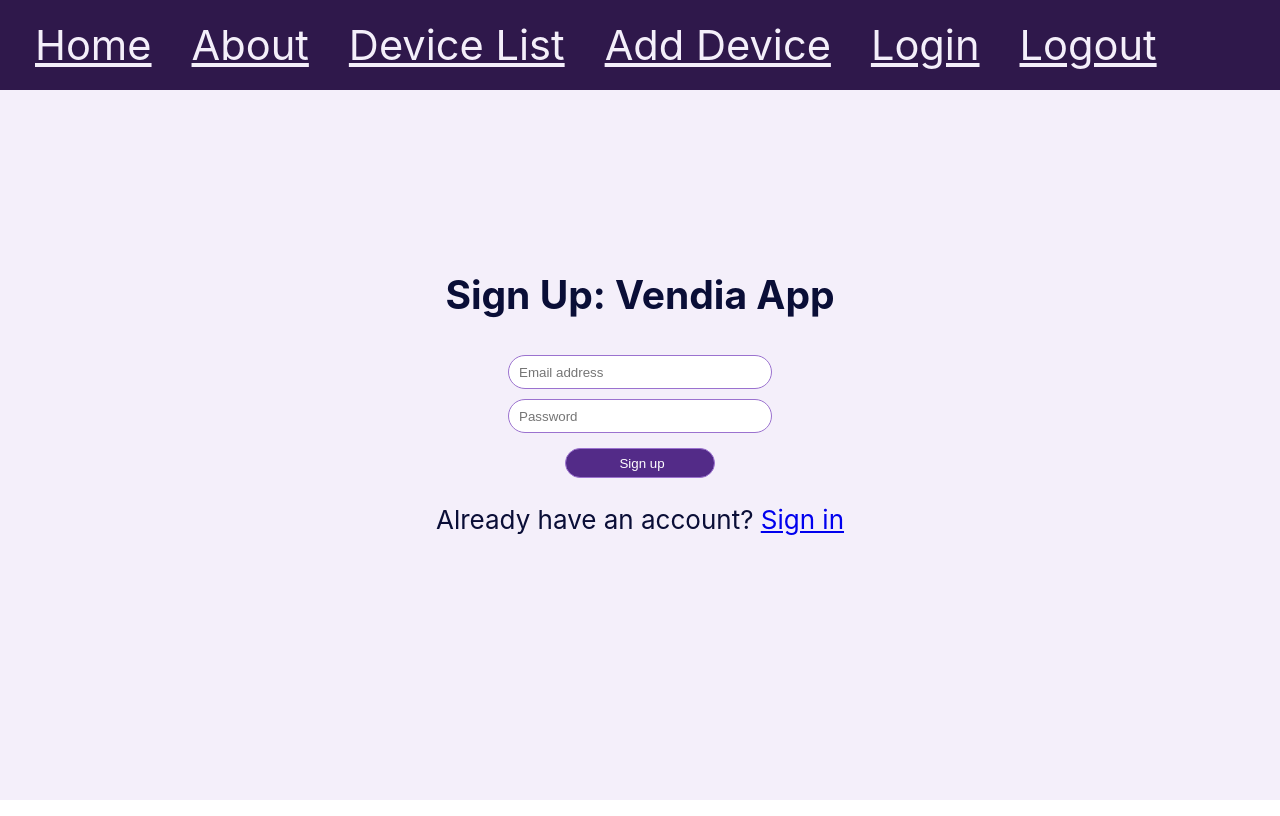
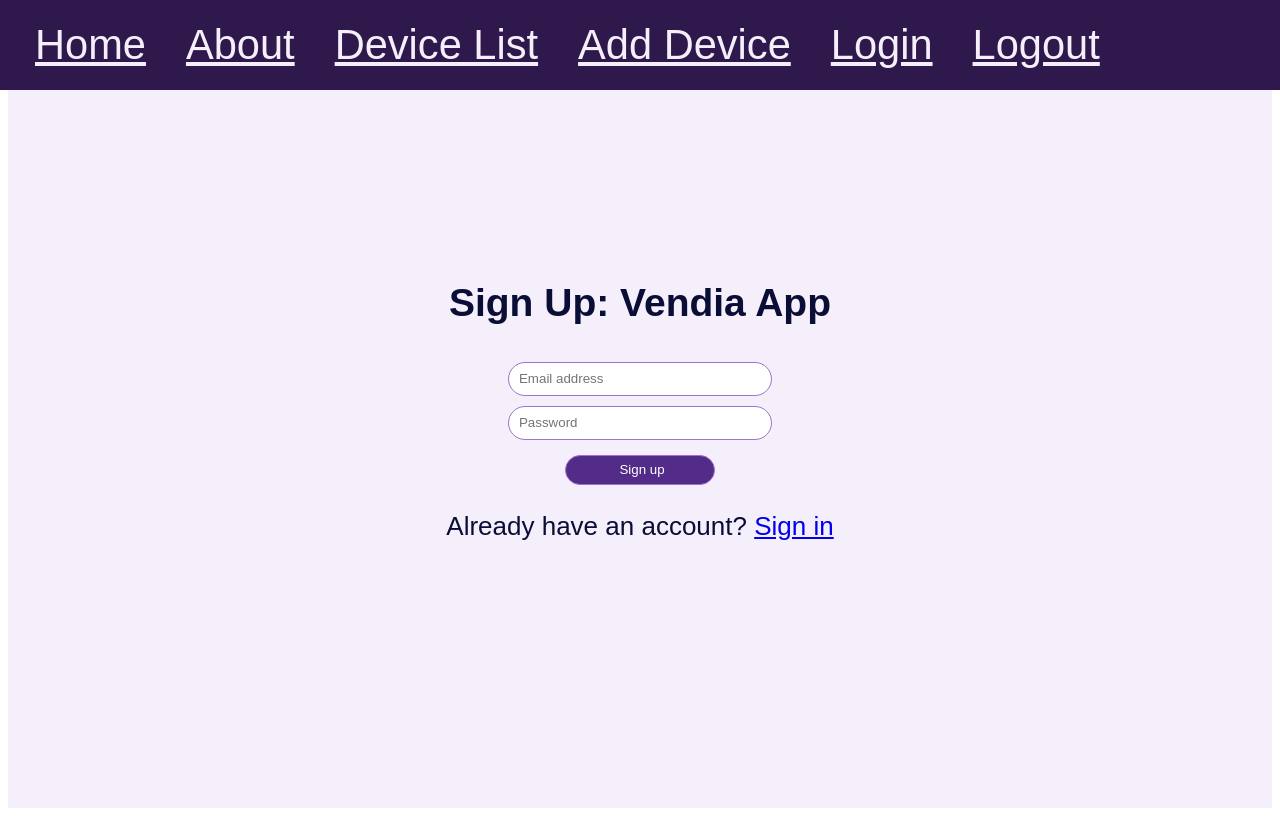
Before and after one commit to maxscottrutherford/BeamTeamCSC131, a React (Create React App) app: page /signup in a window 1280 px wide. Built offline with nearby package versions, Linux system fonts and the light colour scheme; no server answers; what @vendia/client would draw is missing.

Commit message:
Removed duplicate files

```diff
--- a/src/App.css
+++ b/src/App.css
@@ -1,6 +1,7 @@
 .App {
   text-align: center;
   text-decoration: none;
+  font-family: sans-serif;
 }
 
 .App-header {
--- a/src/Navbar.css
+++ /dev/null
@@ -1,30 +0,0 @@
-/* Navbar.css */
-
-nav {
-	color: #fff;
-	width:100%;
-	height: 110px;
-	display: flex;
-	align-items: center;
-  }
-
-  ul {
-	list-style-type: none;
-	padding: 0;
-	margin: 0;
-  }
-
-  li {
-	text-align: center;
-	display: inline;
-	margin-right: 80px;
-  }
-
-  a {
-	text-decoration: none;
-	color: #fff;
-  }
-
-  a:hover {
-	text-decoration: underline;
-  }
--- a/src/index.css
+++ /dev/null
@@ -1,13 +0,0 @@
-body {
-  margin: 0;
-  font-family: -apple-system, BlinkMacSystemFont, 'Segoe UI', 'Roboto', 'Oxygen',
-    'Ubuntu', 'Cantarell', 'Fira Sans', 'Droid Sans', 'Helvetica Neue',
-    sans-serif;
-  -webkit-font-smoothing: antialiased;
-  -moz-osx-font-smoothing: grayscale;
-}
-
-code {
-  font-family: source-code-pro, Menlo, Monaco, Consolas, 'Courier New',
-    monospace;
-}
--- a/src/index.js
+++ b/src/index.js
@@ -1,6 +1,5 @@
 import React from 'react';
 import ReactDOM from 'react-dom/client';
-import './index.css';
 import App from './App';
 import reportWebVitals from './reportWebVitals';
 
```
Also changed, not shown: src/Navbar.js (deleted, +0 -16 lines).
